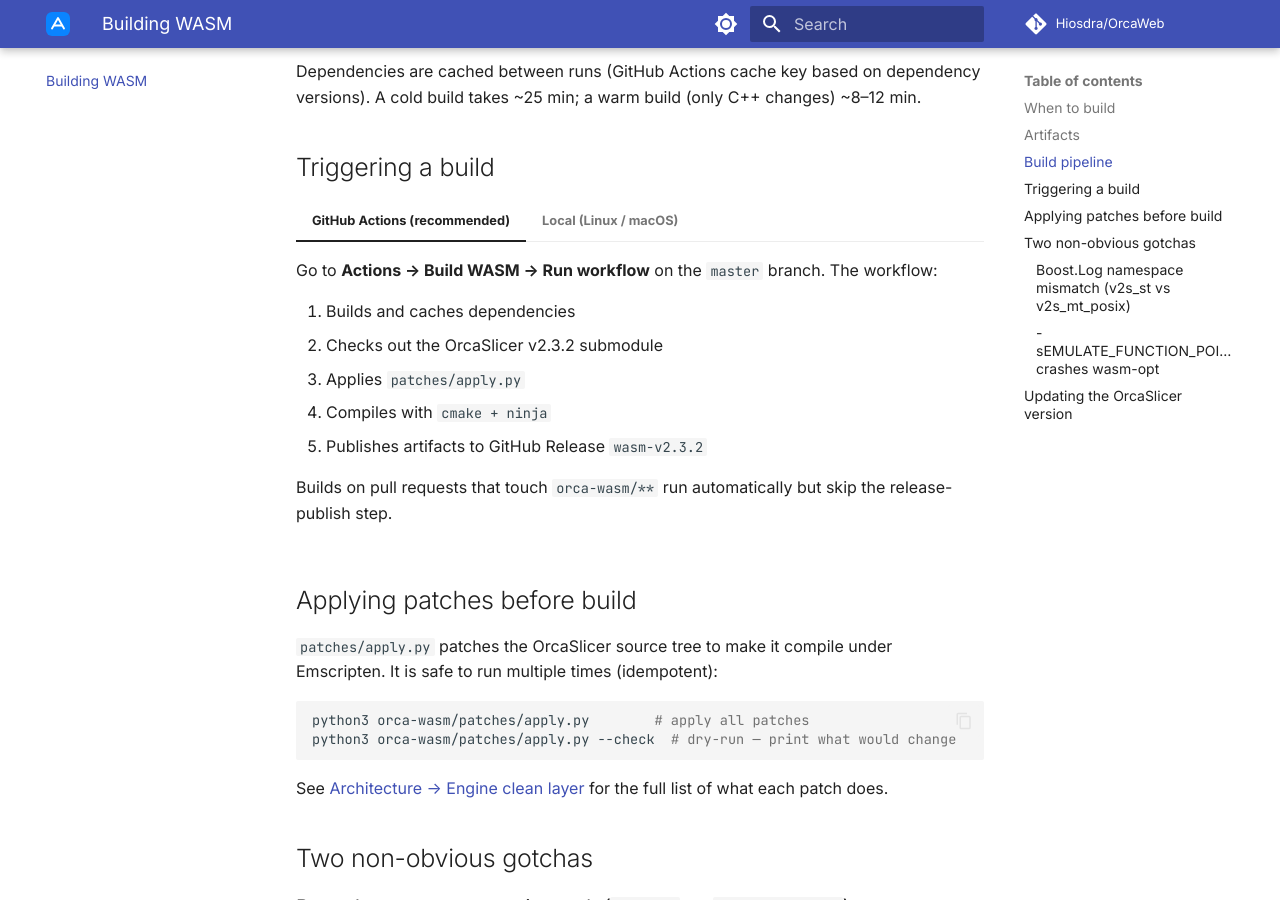
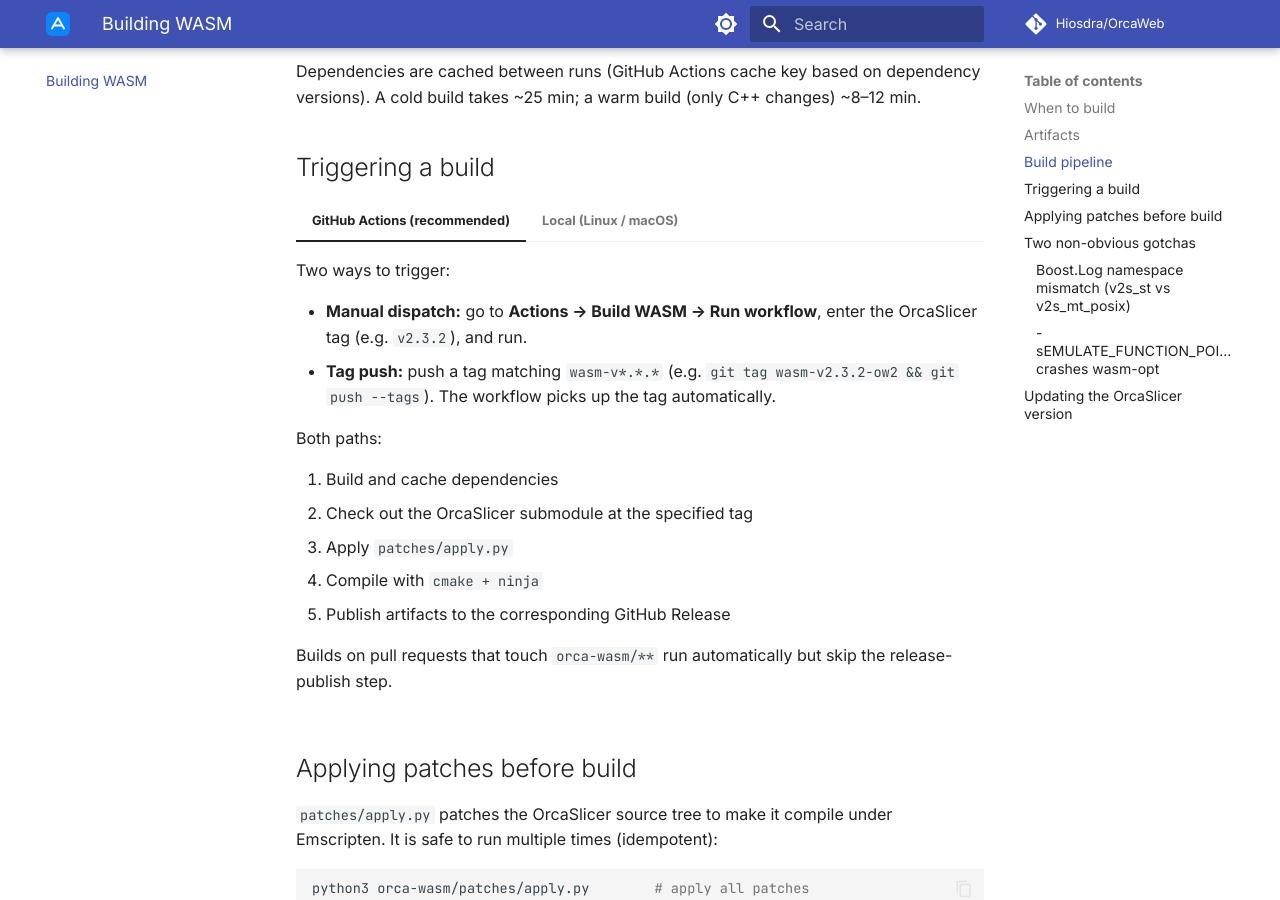
Before and after one commit to Hiosdra/OrcaWeb, an MkDocs documentation site: the page built from mkdocs-docs/wasm-build.md, in a window 1280 px wide and 900 px high, scrolled down 1391 px. Built offline with MkDocs 1.6.1 and Material for MkDocs 9.7.7, drawn with Linux system fonts in a browser that asks for light colours; comment, search, counter and statistics services are not loaded.

Commit message:
docs: fix self-review findings in architecture + wasm-build
architecture.md:
- Fix factual error: FuzzySkin seed fallback is rd() (random_device),
  not a fixed seed — the patch replaces std::this_thread::get_id()
  with the rd() already in scope
- Add tbb/tbb.h (umbrella include) to TBB shims table
- Move scalable_allocator.h note to oneapi/tbb/… row (correct path)

wasm-build.md:
- Document both trigger modes: workflow_dispatch (manual) and
  wasm-v*.*.* tag push (both trigger the same build + publish steps)

Co-Authored-By: Claude Sonnet 4.6 <noreply@anthropic.com>

```diff
--- a/mkdocs-docs/wasm-build.md
+++ b/mkdocs-docs/wasm-build.md
@@ -49,13 +49,18 @@ Dependencies are cached between runs (GitHub Actions cache key based on dependen
 
 === "GitHub Actions (recommended)"
 
-    Go to **Actions → Build WASM → Run workflow** on the `master` branch. The workflow:
+    Two ways to trigger:
 
-    1. Builds and caches dependencies
-    2. Checks out the OrcaSlicer v2.3.2 submodule
-    3. Applies `patches/apply.py`
-    4. Compiles with `cmake + ninja`
-    5. Publishes artifacts to GitHub Release `wasm-v2.3.2`
+    - **Manual dispatch:** go to **Actions → Build WASM → Run workflow**, enter the OrcaSlicer tag (e.g. `v2.3.2`), and run.
+    - **Tag push:** push a tag matching `wasm-v*.*.*` (e.g. `git tag wasm-v2.3.2-ow2 && git push --tags`). The workflow picks up the tag automatically.
+
+    Both paths:
+
+    1. Build and cache dependencies
+    2. Check out the OrcaSlicer submodule at the specified tag
+    3. Apply `patches/apply.py`
+    4. Compile with `cmake + ninja`
+    5. Publish artifacts to the corresponding GitHub Release
 
     Builds on pull requests that touch `orca-wasm/**` run automatically but skip the release-publish step.
 
```
Also changed, not shown: mkdocs-docs/architecture.md (+3 -2 lines).
